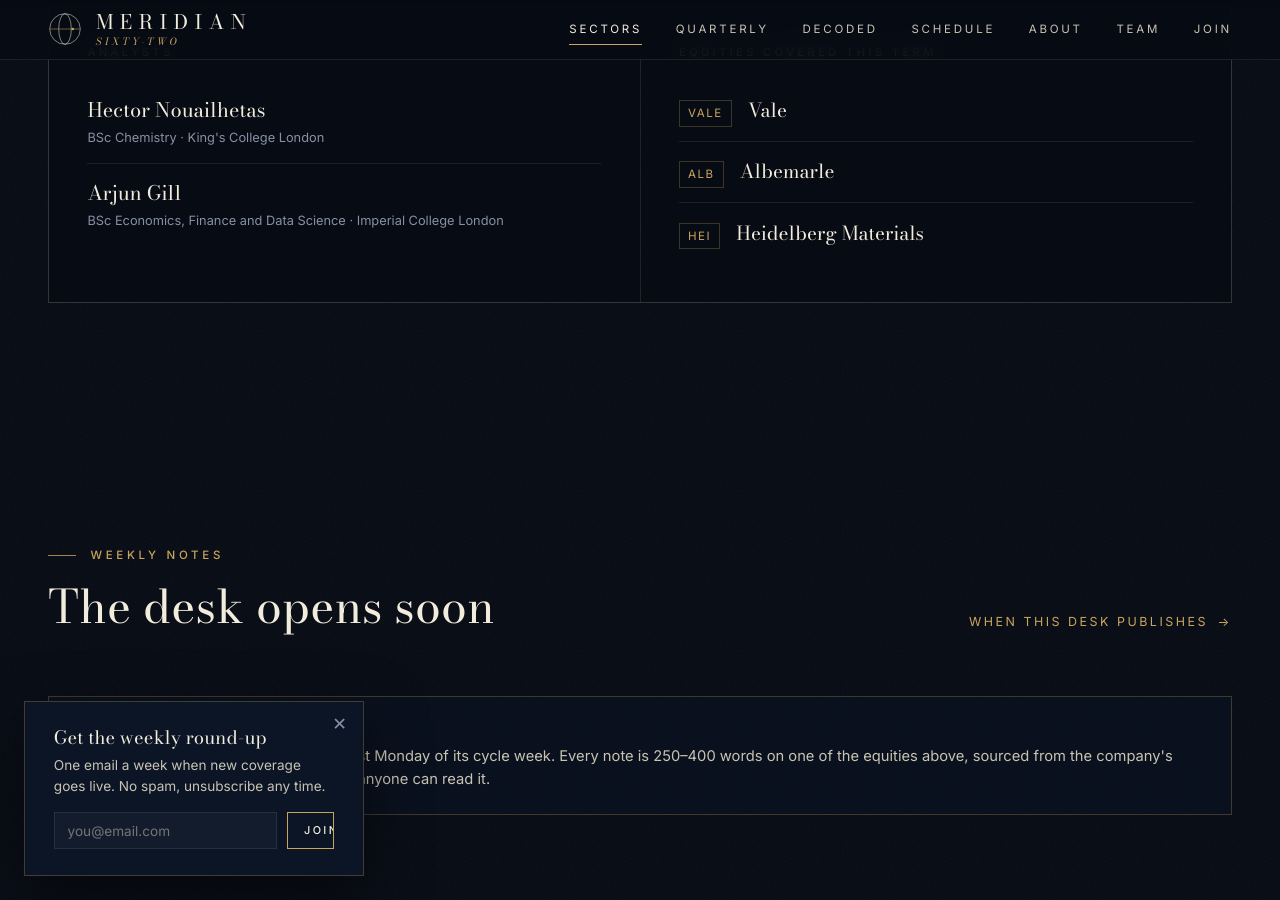
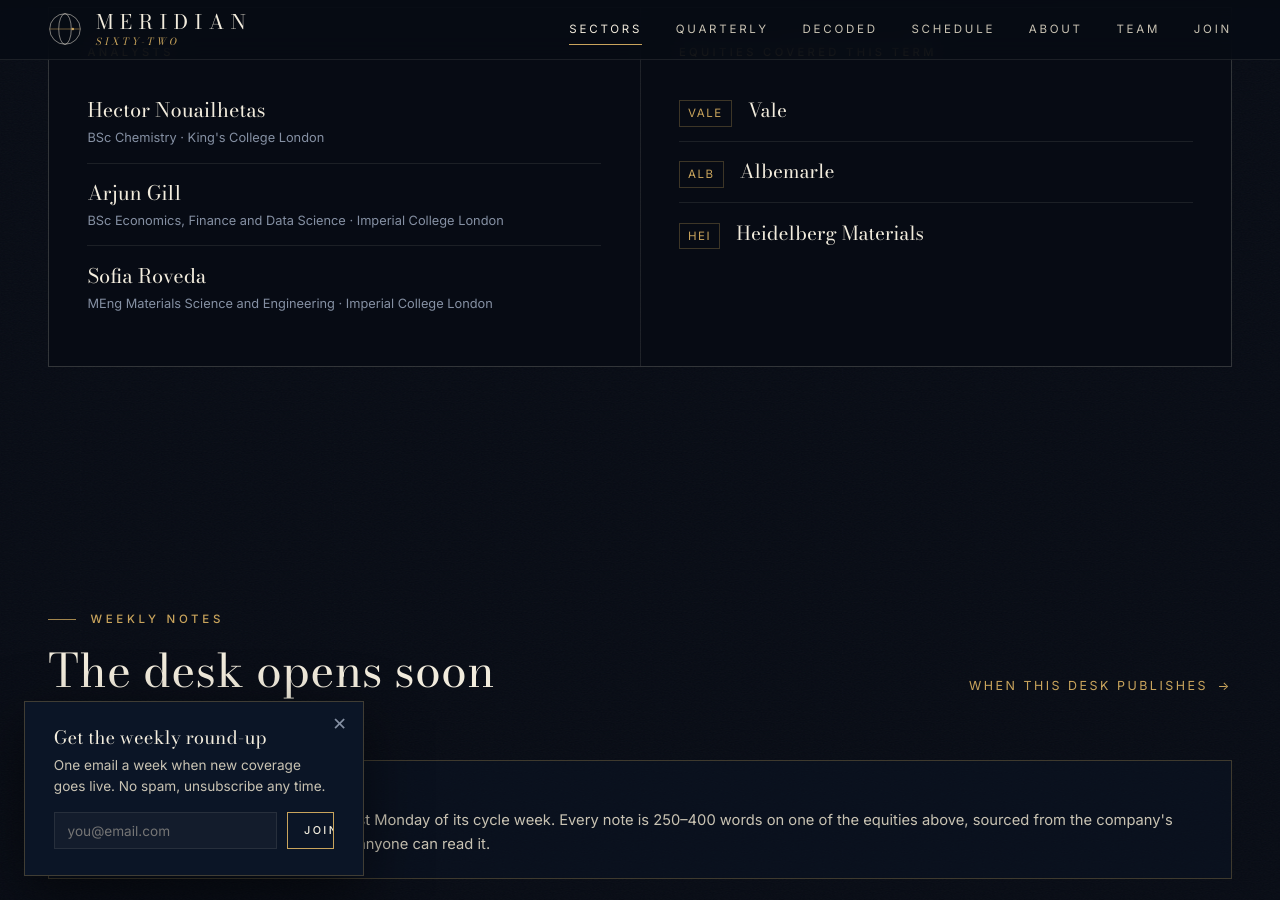
Before and after one commit to meridian62contact-lang/meridian62contact-lang.github.io, a Jekyll site: the page built from _sectors/02-materials-mining-infrastructure.md, in a window 1280 px wide and 900 px high, scrolled down 686 px. Built offline with Jekyll 4.4.1, drawn with Linux system fonts in a browser that asks for light colours.

Commit message:
Update 02-materials-mining-infrastructure.md

```diff
--- a/_sectors/02-materials-mining-infrastructure.md
+++ b/_sectors/02-materials-mining-infrastructure.md
@@ -15,6 +15,9 @@
     university: "King's College London"
   - name: "Arjun Gill"
     degree: "BSc Economics, Finance and Data Science"
+    university: "Imperial College London"
+  - name: "Sofia Roveda"
+    degree: "MEng Materials Science and Engineering"
     university: "Imperial College London"
 
 # 3–5 companies the desk follows all term. 'watching' is the one-sentence coverage line:
```
